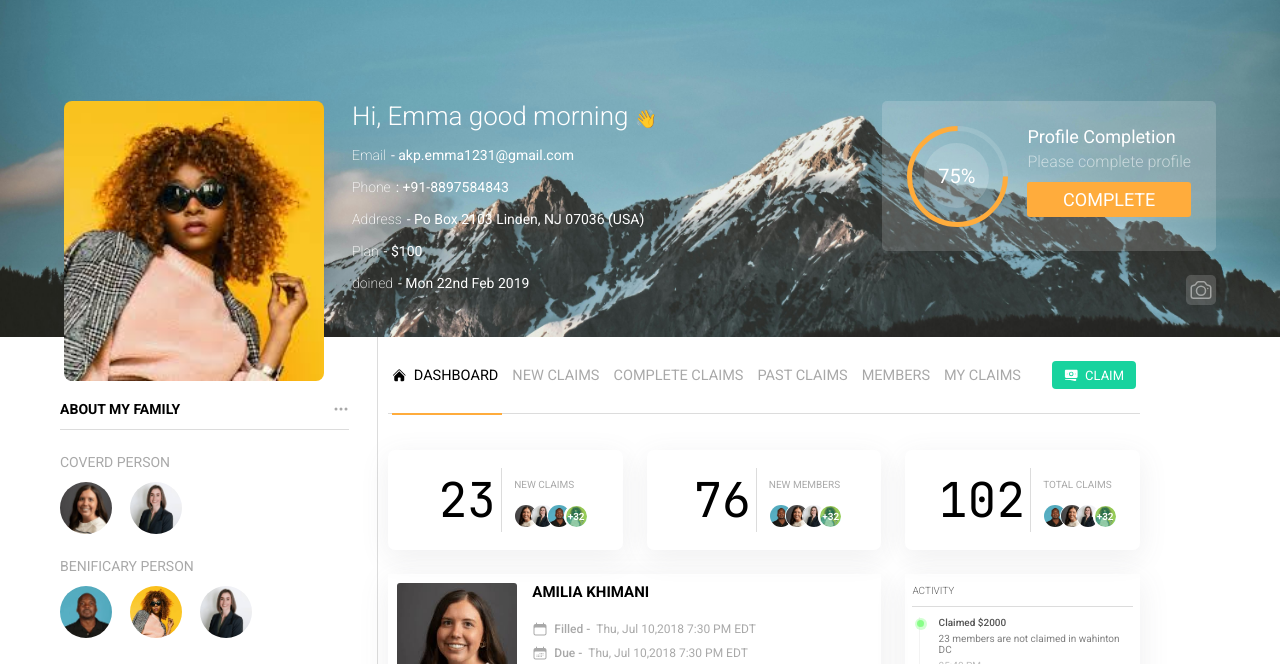
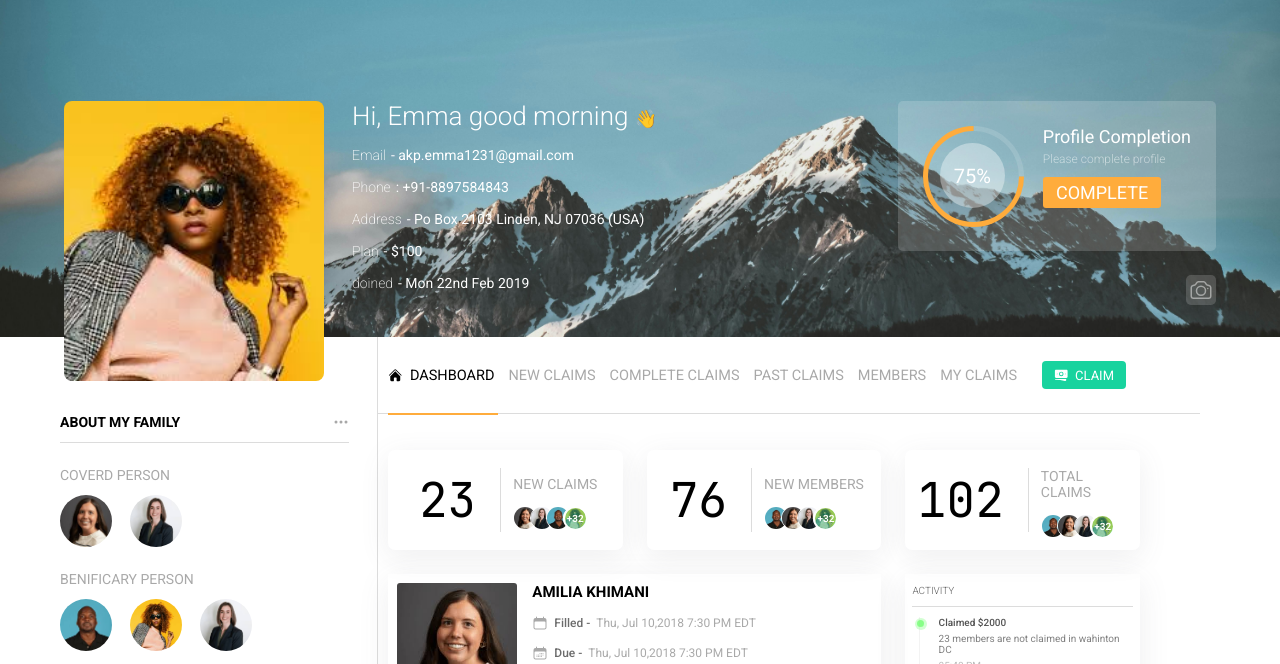
Before and after one commit to Karan1445/html-css-test-3, a plain HTML site: page index.html in a window 1280 px wide. Shown: the part 63-727 px from the top of the page. Drawn offline with Linux system fonts and the light colour scheme.

Commit message:
final commit

```diff
--- a/index.html
+++ b/index.html
@@ -78,6 +78,21 @@
         </div>
         </header>
     </div>
+     <div class="Navigation-bar">
+                <a href=""><svg xmlns="http://www.w3.org/2000/svg" viewBox="0 0 24 24" fill="currentColor" class="size-6"> <path d="M11.47 3.841a.75.75 0 0 1 1.06 0l8.69 8.69a.75.75 0 1 0 1.06-1.061l-8.689-8.69a2.25 2.25 0 0 0-3.182 0l-8.69 8.69a.75.75 0 1 0 1.061 1.06l8.69-8.689Z" /> <path d="m12 5.432 8.159 8.159c.03.03.06.058.091.086v6.198c0 1.035-.84 1.875-1.875 1.875H15a.75.75 0 0 1-.75-.75v-4.5a.75.75 0 0 0-.75-.75h-3a.75.75 0 0 0-.75.75V21a.75.75 0 0 1-.75.75H5.625a1.875 1.875 0 0 1-1.875-1.875v-6.198a2.29 2.29 0 0 0 .091-.086L12 5.432Z" /></svg>
+                    Dashboard</a>
+                <a href="">New Claims</a>
+                <a href="">complete claims</a>
+                <a href="">past claims</a>
+                <a href="">members</a>
+                <a href="">my claims</a>
+                <button class="claim-button"><svg xmlns="http://www.w3.org/2000/svg" viewBox="0 0 24 24" fill="currentColor" class="size-6">
+  <path d="M12 7.5a2.25 2.25 0 1 0 0 4.5 2.25 2.25 0 0 0 0-4.5Z" />
+  <path fill-rule="evenodd" d="M1.5 4.875C1.5 3.839 2.34 3 3.375 3h17.25c1.035 0 1.875.84 1.875 1.875v9.75c0 1.036-.84 1.875-1.875 1.875H3.375A1.875 1.875 0 0 1 1.5 14.625v-9.75ZM8.25 9.75a3.75 3.75 0 1 1 7.5 0 3.75 3.75 0 0 1-7.5 0ZM18.75 9a.75.75 0 0 0-.75.75v.008c0 .414.336.75.75.75h.008a.75.75 0 0 0 .75-.75V9.75a.75.75 0 0 0-.75-.75h-.008ZM4.5 9.75A.75.75 0 0 1 5.25 9h.008a.75.75 0 0 1 .75.75v.008a.75.75 0 0 1-.75.75H5.25a.75.75 0 0 1-.75-.75V9.75Z" clip-rule="evenodd" />
+  <path d="M2.25 18a.75.75 0 0 0 0 1.5c5.4 0 10.63.722 15.6 2.075 1.19.324 2.4-.558 2.4-1.82V18.75a.75.75 0 0 0-.75-.75H2.25Z" />
+</svg>
+Claim</button>
+            </div>
     <section class="Main-content">
         <div class="left-contaienr">
             <div class="about-my-fammily">
@@ -131,21 +146,7 @@
             </div>
 
        <div class="right-contaier">
-            <div class="Navigation-bar">
-                <a href=""><svg xmlns="http://www.w3.org/2000/svg" viewBox="0 0 24 24" fill="currentColor" class="size-6"> <path d="M11.47 3.841a.75.75 0 0 1 1.06 0l8.69 8.69a.75.75 0 1 0 1.06-1.061l-8.689-8.69a2.25 2.25 0 0 0-3.182 0l-8.69 8.69a.75.75 0 1 0 1.061 1.06l8.69-8.689Z" /> <path d="m12 5.432 8.159 8.159c.03.03.06.058.091.086v6.198c0 1.035-.84 1.875-1.875 1.875H15a.75.75 0 0 1-.75-.75v-4.5a.75.75 0 0 0-.75-.75h-3a.75.75 0 0 0-.75.75V21a.75.75 0 0 1-.75.75H5.625a1.875 1.875 0 0 1-1.875-1.875v-6.198a2.29 2.29 0 0 0 .091-.086L12 5.432Z" /></svg>
-                    Dashboard</a>
-                <a href="">New Claims</a>
-                <a href="">complete claims</a>
-                <a href="">past claims</a>
-                <a href="">members</a>
-                <a href="">my claims</a>
-                <button class="claim-button"><svg xmlns="http://www.w3.org/2000/svg" viewBox="0 0 24 24" fill="currentColor" class="size-6">
-  <path d="M12 7.5a2.25 2.25 0 1 0 0 4.5 2.25 2.25 0 0 0 0-4.5Z" />
-  <path fill-rule="evenodd" d="M1.5 4.875C1.5 3.839 2.34 3 3.375 3h17.25c1.035 0 1.875.84 1.875 1.875v9.75c0 1.036-.84 1.875-1.875 1.875H3.375A1.875 1.875 0 0 1 1.5 14.625v-9.75ZM8.25 9.75a3.75 3.75 0 1 1 7.5 0 3.75 3.75 0 0 1-7.5 0ZM18.75 9a.75.75 0 0 0-.75.75v.008c0 .414.336.75.75.75h.008a.75.75 0 0 0 .75-.75V9.75a.75.75 0 0 0-.75-.75h-.008ZM4.5 9.75A.75.75 0 0 1 5.25 9h.008a.75.75 0 0 1 .75.75v.008a.75.75 0 0 1-.75.75H5.25a.75.75 0 0 1-.75-.75V9.75Z" clip-rule="evenodd" />
-  <path d="M2.25 18a.75.75 0 0 0 0 1.5c5.4 0 10.63.722 15.6 2.075 1.19.324 2.4-.558 2.4-1.82V18.75a.75.75 0 0 0-.75-.75H2.25Z" />
-</svg>
-Claim</button>
-            </div>
+
             <div class="main-data-content-grid">
                 <div class="content-dispaly-card">
                     <p class="numberd-tittle">23</p>
--- a/style.css
+++ b/style.css
@@ -10,6 +10,8 @@ body{
 }
 html{
     font-size: 10px;
+    overflow-x: none;
+    scroll-behavior: smooth;
 }
 .hero-header{
     font-family:"Roboto";
@@ -226,7 +228,7 @@ html{
     margin:1.2rem 0;
 }
 .person-info-wrapper div p{
-    font-size: 1.5rem;
+    font-size: 1.2rem;
 }
 .person-info-wrapper div p:first-child{
     color: #00000057;
@@ -317,6 +319,7 @@ html{
     border: 1px solid white;
 }
 .content-dispaly-card-text p{
+    font-size: 1.4rem;
     color: #00000057;
     text-transform: uppercase;
     padding-top: .8rem;
@@ -365,14 +368,14 @@ html{
 
 .profile-text-content h2{
     text-transform: uppercase;
-    margin-bottom: 1.2rem;
+
 }
 .profile-text-content{
 
     display: flex;
     flex-direction: column;
     align-items: start;
-    gap:0.8rem
+    gap:1.4rem
 }
 .profile-text-content p{
     display: flex;
@@ -409,7 +412,7 @@ html{
 }
 .profile-card span{
     font-weight: 500;
-    color: #00000057;
+    color: #00000094;
     text-transform: capitalize;
 }
 /*  */
@@ -436,14 +439,9 @@ html{
 }
 
 
-.progress-circle {
-    position: relative;
-    width: 10rem;
-    height: 10rem;
-}
 
 .progress-circle::before {
-    background-color: #ffffff2b;
+    background-color: #ffffff5e;
     position: absolute;
     border-radius: 50%;
     content: "75%";
@@ -459,7 +457,7 @@ html{
 
 
 .progress-desc {
-    font-size: 1.6rem;
+    font-size: 1.2rem;
     font-weight: 300;
     color: #ffffff8b;
 }
@@ -503,12 +501,16 @@ h5.pogress-title {
     border-left: 5px solid #ffac3c;
 }
 .btn-primary-big{
+    display: inline-block;
+    width: 80%;
+
     border: none;
-    padding: .7rem .5rem;
+    padding: .5rem .3rem;
     font-size: 1.8rem;
     background-color: #ffac3c;
     color: #fff;
     border-radius: .3rem;
+     font-weight: 400;
 }
 
 .activity-section {
@@ -519,7 +521,6 @@ h5.pogress-title {
 
 }
 .activity-section h3{
-
     font-size: 1rem;
     font-weight: 300;
     color: #000000a3;
@@ -672,3 +673,18 @@ button{
 .left-contaienr svg:hover{
     cursor: pointer;
 }
+/*  */
+.left-contaienr{
+    margin: 0;
+}
+.Navigation-bar{
+    border-left: 1px solid #00000023;
+    margin-left: 31.45%;
+    padding-left:10px
+}
+.Navigation-bar button{
+    margin-right: 70px;
+}
+.numberd-tittle{
+    padding-right: 24px;
+}
```
